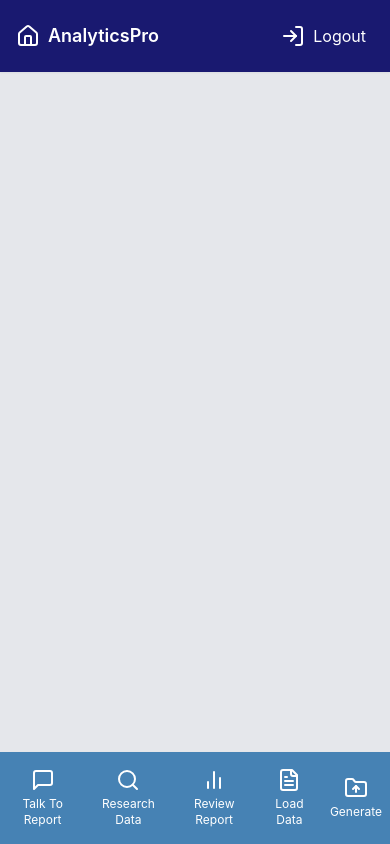
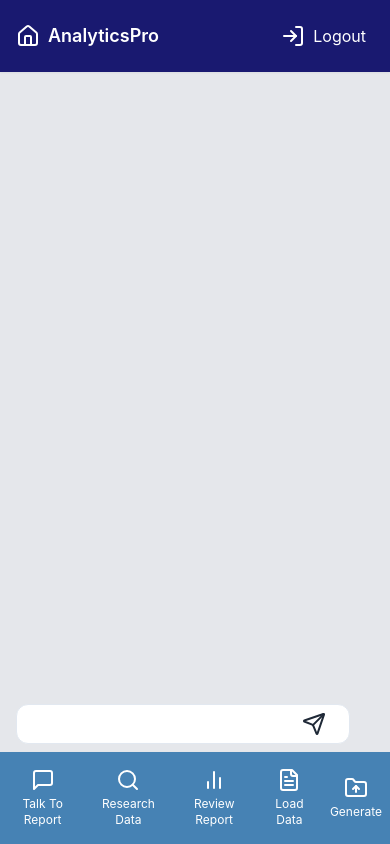
Before and after one commit to Classy-Endevours/review-system-sample, a Next.js app: page /chat in a window 390 px wide. Built offline with nearby package versions, Linux system fonts and the light colour scheme.

Commit message:
Minor changes

```diff
--- a/app/components/Chat/Chat.tsx
+++ b/app/components/Chat/Chat.tsx
@@ -136,7 +136,7 @@ const Chat: React.FC = () => {
                 </div>
               </div>
               {!loading && (
-                <div className="flex items-center">
+                <div className="flex items-center mb-16 md:mb-0">
                   <input
                     type="text"
                     className="flex w-full border rounded-xl focus:outline-none pl-4 py-4 h-10"
--- a/app/components/Home/page.tsx
+++ b/app/components/Home/page.tsx
@@ -50,7 +50,7 @@ const ReportTile: React.FC<ReportTileProps> = ({
     <div className="p-4 flex flex-col justify-between h-full">
       <div>
         <span className="text-xs font-medium text-gray-600">{status}</span>
-        <span className="text-sm font-bold block mt-1">{report}</span>
+        <span className="text-sm font-semibold md:font-bold block mt-1">{report}</span>
       </div>
       <span className="text-xs font-medium">{statistic}</span>
     </div>
```
Also changed, not shown: 1 other file (tests, documents, lock files or other folders).
